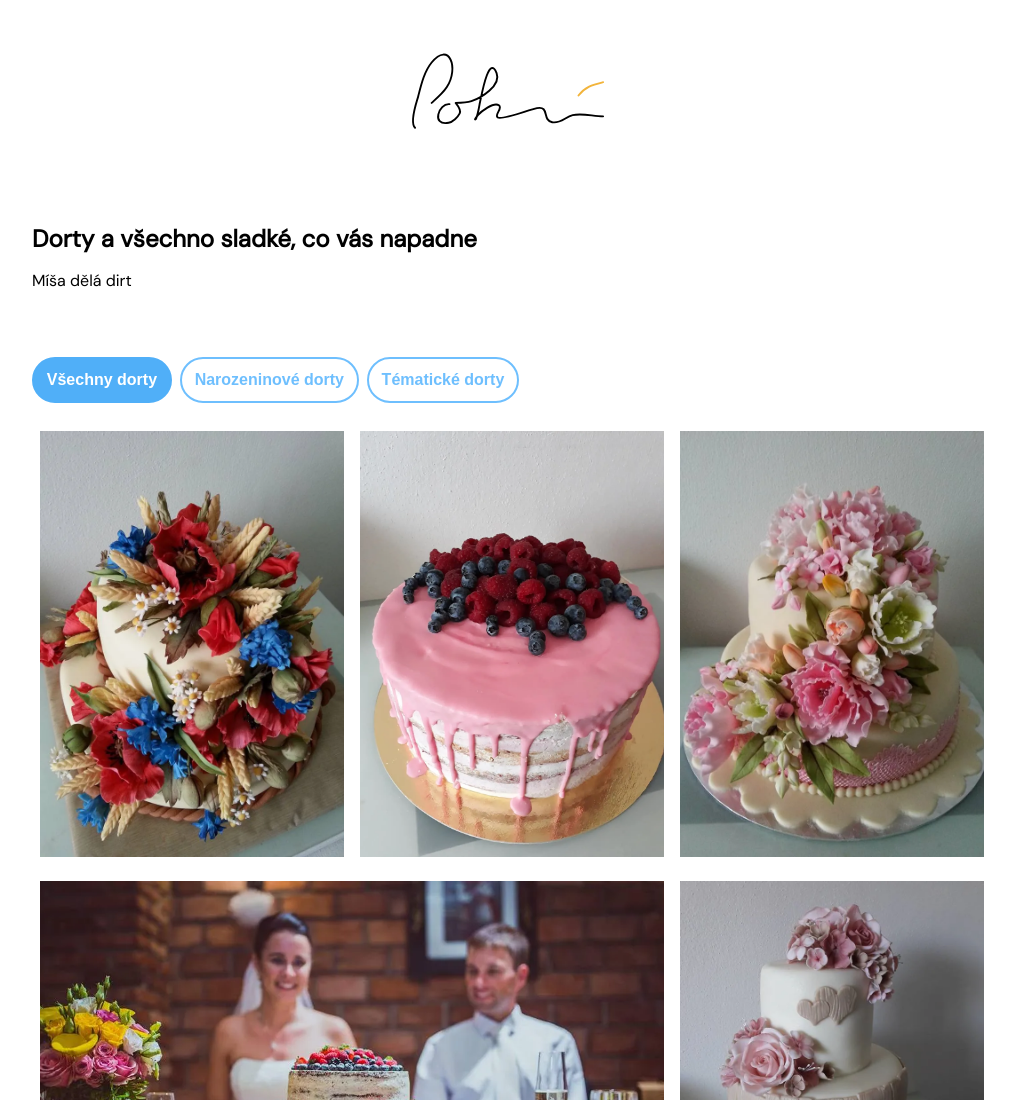
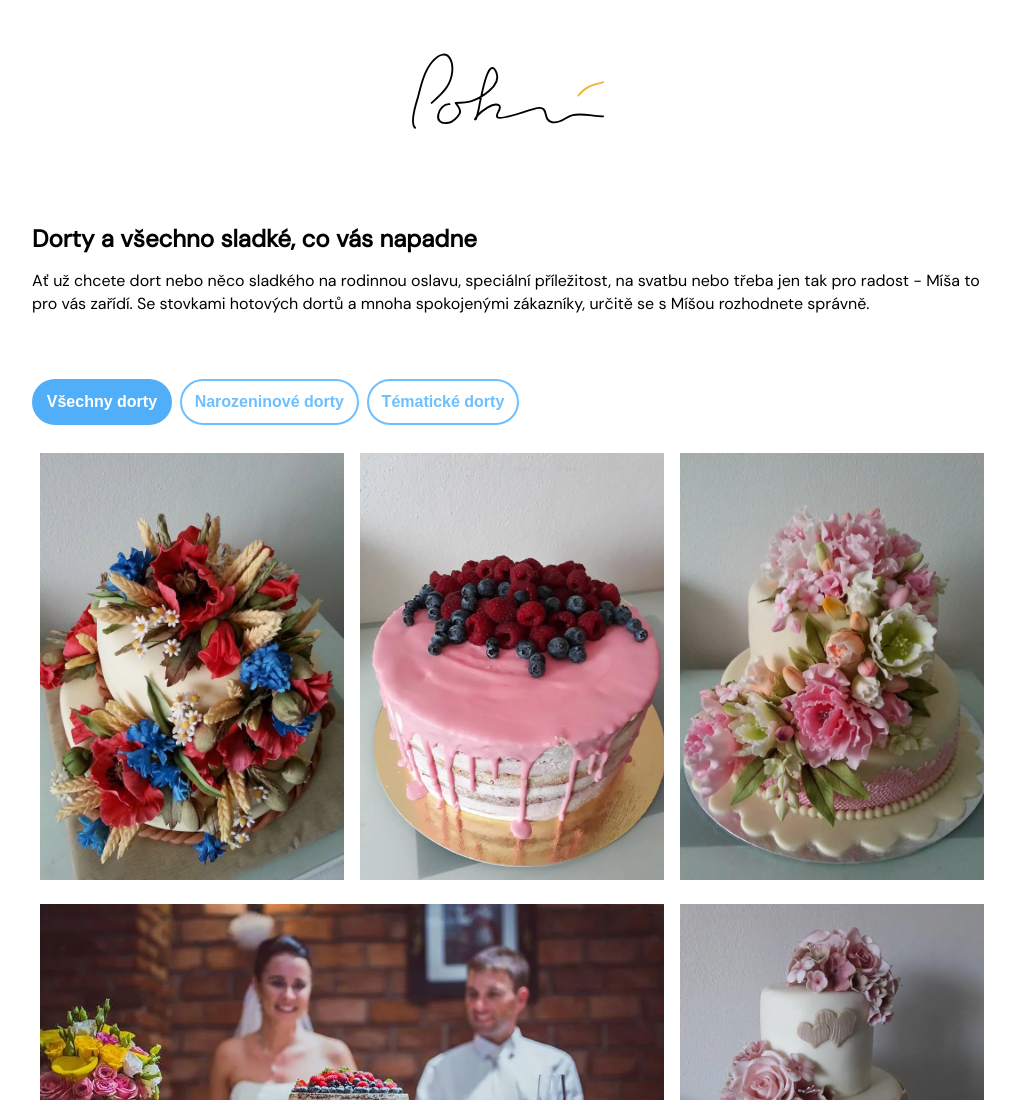
Before and after one commit to studiodenali/michaelapokorna, a plain HTML site: page docs/index.html in a window 1280 px wide. Shown: the top 1100 px of the page, without its empty margins (128-1143 px from the left). Drawn offline with nearby package versions, Linux system fonts and the light colour scheme; a script that the page names is missing; a web font is replaced by a local one.

Commit message:
docs: update docs/index.html s

```diff
--- a/docs/index.html
+++ b/docs/index.html
@@ -30,7 +30,7 @@
     <main>
         <section id="about">
             <h1>Dorty a všechno sladké, co vás napadne</h1>
-            <p>Míša dělá dirt</p>
+            <p>Ať už chcete dort nebo něco sladkého na rodinnou oslavu, speciální příležitost, na svatbu nebo třeba jen tak pro radost - Míša to pro vás zařídí. Se stovkami hotových dortů a mnoha spokojenými zákazníky, určitě se s Míšou rozhodnete správně.</p>
         </section>
         <section id="gallery">
             <div class="filters-container">
```
